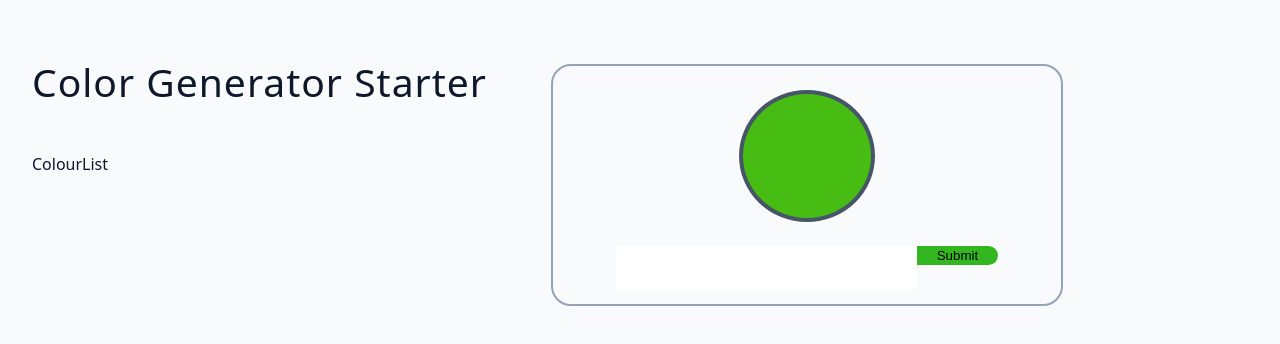
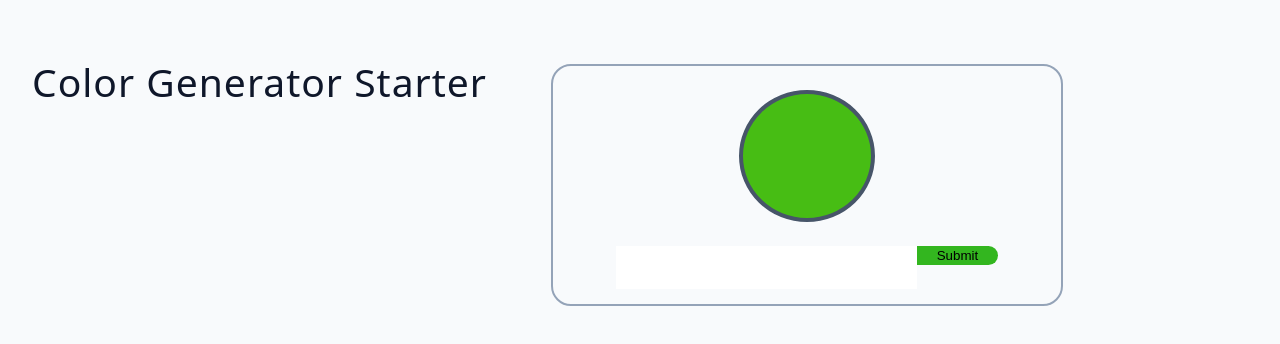
Before and after one commit to Yusen22/Colour-Generator_Project, a React (Vite) app: page / in a window 1280 px wide. Shown: the top 344 px of the page. Built offline with nearby package versions, Linux system fonts and the light colour scheme; the HTML template or start-up script is replaced by a standard one.

Commit message:
added jsx fn to generate colour tiles from shades array

```diff
--- a/Pages/ColourList.jsx
+++ b/Pages/ColourList.jsx
@@ -1,6 +1,21 @@
-const ColourList = () => {
+import Values from "values.js";
+import { nanoid } from "nanoid";
+
+const ColourList = ({shades}) => {
+  console.log(shades?.[0]?.hex)
   return (
-    <div>ColourList</div>
+    <section>
+      <div className="colour-list">
+        {shades.map((shade) => {
+          const id = nanoid()
+          return (
+            <div className="colour" key={id} style={{backgroundColor: `#${shade.hex}`}}>
+              <h5>#{shade.hex}</h5>
+            </div>
+          )
+        })}
+      </div>
+    </section>
   )
 }
 export default ColourList
```
